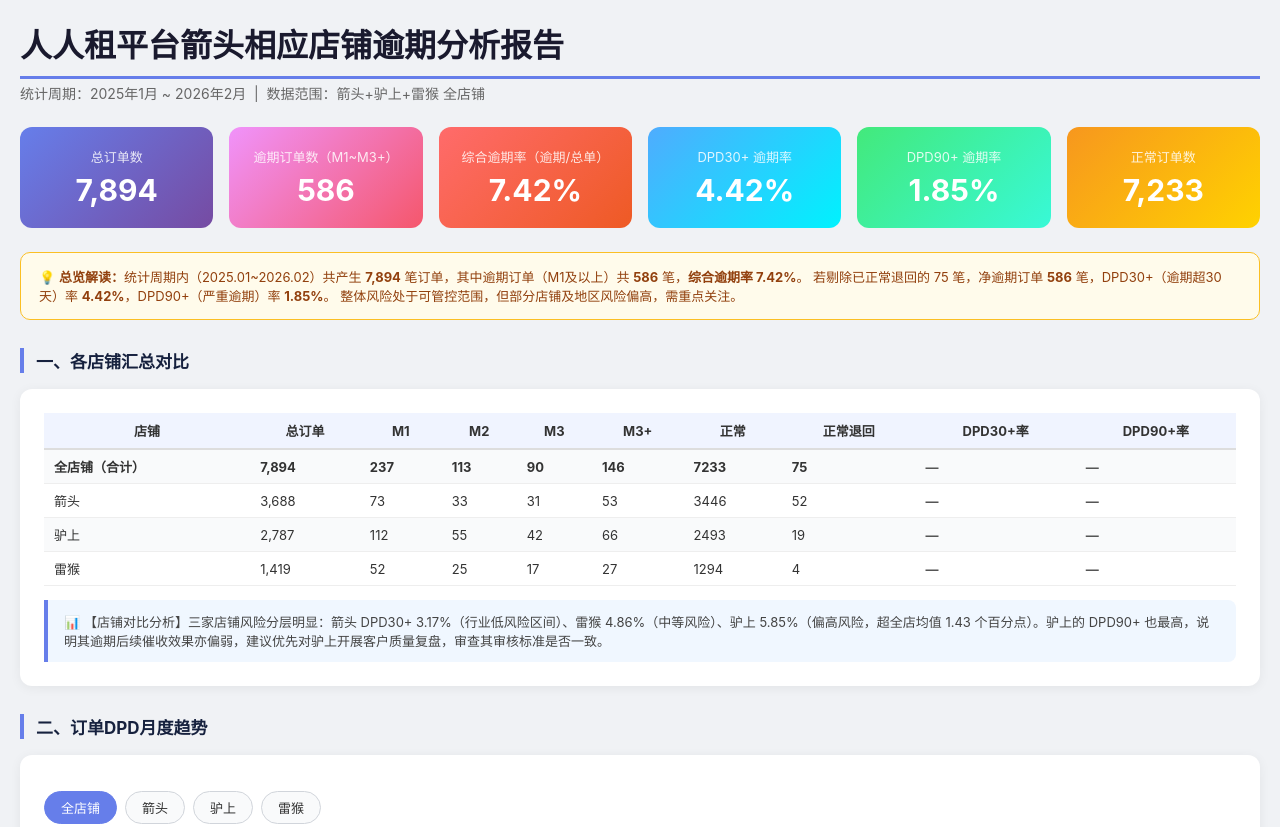
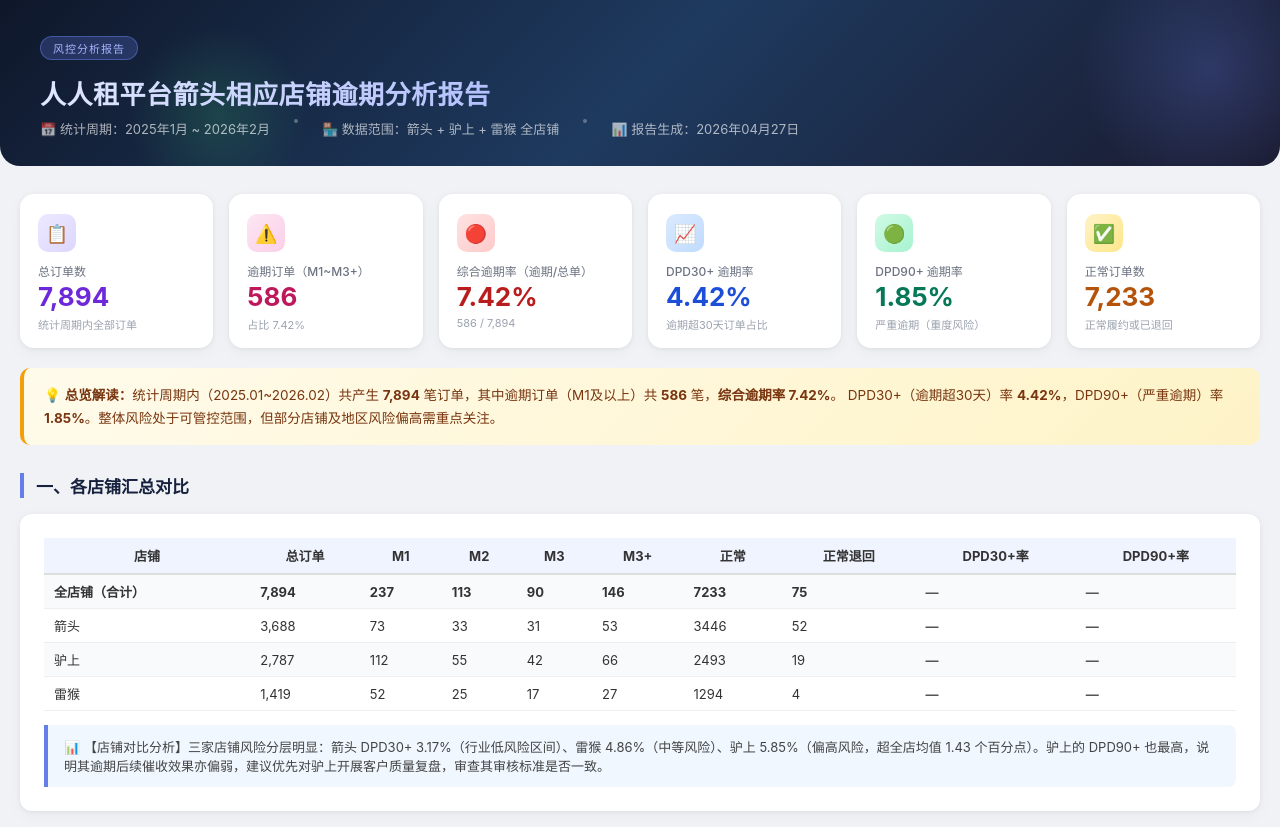
Before and after one commit to wuchen279/renrenting-overdue-report, a plain HTML site: page report-2025-04.html in a window 1280 px wide. Shown: the top 827 px of the page. Drawn offline with nearby package versions, Linux system fonts and the light colour scheme.

Commit message:
美化首页顶部区域（hero banner + KPI卡片升级）

```diff
--- a/report-2025-04.html
+++ b/report-2025-04.html
@@ -8,57 +8,143 @@
 <style>
   * { margin:0; padding:0; box-sizing:border-box; }
   body { font-family:-apple-system,BlinkMacSystemFont,"Segoe UI","PingFang SC","Hiragino Sans GB",Arial,sans-serif; background:#f0f2f5; color:#333; }
-  .page { max-width:1300px; margin:0 auto; padding:20px; }
-  h1 { color:#1a1a2e; border-bottom:3px solid #667eea; padding-bottom:10px; margin-bottom:4px; }
-  .subtitle { color:#666; font-size:14px; margin-bottom:20px; }
+  .page { max-width:1300px; margin:0 auto; padding:0 20px 20px; }
+
+  /* ===== Hero Header ===== */
+  .hero {
+    background: linear-gradient(135deg, #0f172a 0%, #1e3a5f 50%, #1a1a2e 100%);
+    color:#fff; padding:36px 40px 28px; margin:0 -20px 28px;
+    border-radius:0 0 20px 20px; position:relative; overflow:hidden;
+  }
+  .hero::before {
+    content:''; position:absolute; top:-60px; right:-60px;
+    width:260px; height:260px; border-radius:50%;
+    background:radial-gradient(circle, rgba(102,126,234,0.25), transparent 70%);
+  }
+  .hero::after {
+    content:''; position:absolute; bottom:-40px; left:10%;
+    width:180px; height:180px; border-radius:50%;
+    background:radial-gradient(circle, rgba(67,233,123,0.15), transparent 70%);
+  }
+  .hero-badge {
+    display:inline-block; background:rgba(102,126,234,0.25); border:1px solid rgba(102,126,234,0.5);
+    color:#a5b4fc; font-size:11px; padding:3px 12px; border-radius:20px; letter-spacing:1px; margin-bottom:14px;
+  }
+  .hero h1 {
+    font-size:26px; font-weight:700; margin:0 0 8px; letter-spacing:0.5px;
+    background:linear-gradient(90deg,#e0e7ff,#a5b4fc,#67e8f9); -webkit-background-clip:text;
+    -webkit-text-fill-color:transparent; background-clip:text; position:relative; z-index:1;
+  }
+  .hero-meta {
+    display:flex; gap:24px; flex-wrap:wrap; font-size:13px; color:rgba(255,255,255,0.65); position:relative; z-index:1;
+  }
+  .hero-meta span { display:flex; align-items:center; gap:5px; }
+  .hero-meta .dot { width:4px; height:4px; border-radius:50%; background:rgba(255,255,255,0.3); display:inline-block; }
+
+  /* ===== KPI Cards ===== */
+  .kpi-grid { display:grid; grid-template-columns:repeat(auto-fit,minmax(170px,1fr)); gap:16px; margin:0 0 20px; }
+  .kpi-card {
+    background:#fff; border-radius:14px; padding:20px 18px 16px; position:relative; overflow:hidden;
+    box-shadow:0 1px 4px rgba(0,0,0,0.06), 0 4px 16px rgba(0,0,0,0.04);
+    transition:transform 0.2s, box-shadow 0.2s;
+  }
+  .kpi-card:hover { transform:translateY(-2px); box-shadow:0 4px 20px rgba(0,0,0,0.1); }
+  .kpi-card .kpi-icon {
+    width:38px; height:38px; border-radius:10px; display:flex; align-items:center; justify-content:center;
+    font-size:18px; margin-bottom:10px;
+  }
+  .kpi-card .kpi-label { font-size:12px; color:#6b7280; margin-bottom:4px; font-weight:500; }
+  .kpi-card .kpi-value { font-size:26px; font-weight:700; line-height:1.1; }
+  .kpi-card .kpi-sub { font-size:11px; color:#9ca3af; margin-top:4px; }
+
+  /* KPI color variants */
+  .kpi-purple .kpi-icon { background:linear-gradient(135deg,#ede9fe,#ddd6fe); color:#7c3aed; }
+  .kpi-purple .kpi-value { color:#6d28d9; }
+  .kpi-pink .kpi-icon { background:linear-gradient(135deg,#fce7f3,#fbcfe8); color:#db2777; }
+  .kpi-pink .kpi-value { color:#be185d; }
+  .kpi-red .kpi-icon { background:linear-gradient(135deg,#fee2e2,#fecaca); color:#dc2626; }
+  .kpi-red .kpi-value { color:#b91c1c; }
+  .kpi-blue .kpi-icon { background:linear-gradient(135deg,#dbeafe,#bfdbfe); color:#2563eb; }
+  .kpi-blue .kpi-value { color:#1d4ed8; }
+  .kpi-green .kpi-icon { background:linear-gradient(135deg,#d1fae5,#a7f3d0); color:#059669; }
+  .kpi-green .kpi-value { color:#047857; }
+  .kpi-amber .kpi-icon { background:linear-gradient(135deg,#fef3c7,#fde68a); color:#d97706; }
+  .kpi-amber .kpi-value { color:#b45309; }
+
   h2 { color:#16213e; margin:28px 0 12px; border-left:4px solid #667eea; padding-left:12px; font-size:17px; }
   h3 { color:#1e3a5f; margin:18px 0 8px; font-size:14px; padding-left:8px; border-left:3px solid #93c5fd; }
-  .card { background:#fff; border-radius:12px; padding:24px; margin:16px 0; box-shadow:0 2px 12px rgba(0,0,0,0.06); }
+  .card { background:#fff; border-radius:12px; padding:24px; margin:16px 0; box-shadow:0 1px 4px rgba(0,0,0,0.06), 0 4px 16px rgba(0,0,0,0.04); }
   table { width:100%; border-collapse:collapse; }
   .footer { text-align:center; color:#999; font-size:12px; margin:40px 0 20px; }
   .tabs { display:flex; gap:8px; margin:12px 0; flex-wrap:wrap; }
-  .tab { padding:6px 16px; border-radius:20px; border:1px solid #d1d5db; cursor:pointer; font-size:13px; background:#f9fafb; }
+  .tab { padding:6px 16px; border-radius:20px; border:1px solid #d1d5db; cursor:pointer; font-size:13px; background:#f9fafb; transition:all 0.2s; }
+  .tab:hover { background:#e8eaed; }
   .tab.active { background:#667eea; color:#fff; border-color:#667eea; }
   .tab-content { display:none; }
   .tab-content.active { display:block; }
-  @media(max-width:700px){ h2{font-size:15px;} .card{padding:14px;} }
+  .insight-box { background:#f8fafc; border-left:4px solid #667eea; padding:12px 16px; margin:12px 0; border-radius:0 8px 8px 0; font-size:13px; color:#334155; line-height:1.7; }
+  @media(max-width:700px){
+    .hero { padding:24px 16px 20px; }
+    .hero h1 { font-size:18px; }
+    .kpi-grid { grid-template-columns:repeat(2,1fr); }
+    .card { padding:14px; }
+  }
 </style>
 </head>
 <body>
 <div class="page">
-  <h1>人人租平台箭头相应店铺逾期分析报告</h1>
-  <div class="subtitle">统计周期：2025年1月 ~ 2026年2月 &nbsp;|&nbsp; 数据范围：箭头+驴上+雷猴 全店铺</div>
+  <!-- Hero Header -->
+  <div class="hero">
+    <div class="hero-badge">风控分析报告</div>
+    <h1>人人租平台箭头相应店铺逾期分析报告</h1>
+    <div class="hero-meta">
+      <span>📅 统计周期：2025年1月 ~ 2026年2月</span><span class="dot"></span>
+      <span>🏪 数据范围：箭头 + 驴上 + 雷猴 全店铺</span><span class="dot"></span>
+      <span>📊 报告生成：2026年04月27日</span>
+    </div>
+  </div>
 
-  <div style="display:grid;grid-template-columns:repeat(auto-fit,minmax(170px,1fr));gap:16px;margin:24px 0;">
-  <div style="background:linear-gradient(135deg,#667eea,#764ba2);color:#fff;padding:20px;border-radius:12px;text-align:center;">
-    <div style="font-size:13px;opacity:0.85;">总订单数</div>
-    <div style="font-size:30px;font-weight:700;margin-top:6px;">7,894</div>
+  <div class="kpi-grid">
+  <div class="kpi-card kpi-purple">
+    <div class="kpi-icon">📋</div>
+    <div class="kpi-label">总订单数</div>
+    <div class="kpi-value">7,894</div>
+    <div class="kpi-sub">统计周期内全部订单</div>
   </div>
-  <div style="background:linear-gradient(135deg,#f093fb,#f5576c);color:#fff;padding:20px;border-radius:12px;text-align:center;">
-    <div style="font-size:13px;opacity:0.85;">逾期订单数（M1~M3+）</div>
-    <div style="font-size:30px;font-weight:700;margin-top:6px;">586</div>
+  <div class="kpi-card kpi-pink">
+    <div class="kpi-icon">⚠️</div>
+    <div class="kpi-label">逾期订单（M1~M3+）</div>
+    <div class="kpi-value">586</div>
+    <div class="kpi-sub">占比 7.42%</div>
   </div>
-  <div style="background:linear-gradient(135deg,#ff6b6b,#ee5a24);color:#fff;padding:20px;border-radius:12px;text-align:center;">
-    <div style="font-size:13px;opacity:0.85;">综合逾期率（逾期/总单）</div>
-    <div style="font-size:30px;font-weight:700;margin-top:6px;">7.42%</div>
+  <div class="kpi-card kpi-red">
+    <div class="kpi-icon">🔴</div>
+    <div class="kpi-label">综合逾期率（逾期/总单）</div>
+    <div class="kpi-value">7.42%</div>
+    <div class="kpi-sub">586 / 7,894</div>
   </div>
-  <div style="background:linear-gradient(135deg,#4facfe,#00f2fe);color:#fff;padding:20px;border-radius:12px;text-align:center;">
-    <div style="font-size:13px;opacity:0.85;">DPD30+ 逾期率</div>
-    <div style="font-size:30px;font-weight:700;margin-top:6px;">4.42%</div>
+  <div class="kpi-card kpi-blue">
+    <div class="kpi-icon">📈</div>
+    <div class="kpi-label">DPD30+ 逾期率</div>
+    <div class="kpi-value">4.42%</div>
+    <div class="kpi-sub">逾期超30天订单占比</div>
   </div>
-  <div style="background:linear-gradient(135deg,#43e97b,#38f9d7);color:#fff;padding:20px;border-radius:12px;text-align:center;">
-    <div style="font-size:13px;opacity:0.85;">DPD90+ 逾期率</div>
-    <div style="font-size:30px;font-weight:700;margin-top:6px;">1.85%</div>
+  <div class="kpi-card kpi-green">
+    <div class="kpi-icon">🟢</div>
+    <div class="kpi-label">DPD90+ 逾期率</div>
+    <div class="kpi-value">1.85%</div>
+    <div class="kpi-sub">严重逾期（重度风险）</div>
   </div>
-  <div style="background:linear-gradient(135deg,#f7971e,#ffd200);color:#fff;padding:20px;border-radius:12px;text-align:center;">
-    <div style="font-size:13px;opacity:0.85;">正常订单数</div>
-    <div style="font-size:30px;font-weight:700;margin-top:6px;">7,233</div>
+  <div class="kpi-card kpi-amber">
+    <div class="kpi-icon">✅</div>
+    <div class="kpi-label">正常订单数</div>
+    <div class="kpi-value">7,233</div>
+    <div class="kpi-sub">正常履约或已退回</div>
   </div>
 </div>
-<div style="background:#fffbeb;border:1px solid #fbbf24;border-radius:10px;padding:14px 18px;margin:0 0 8px;font-size:13px;color:#92400e;">
+<div class="insight-box" style="background:linear-gradient(135deg,#fffbeb,#fef3c7);border-left-color:#f59e0b;border-radius:10px;padding:16px 20px;margin:0 0 8px;font-size:13.5px;color:#78350f;">
   💡 <strong>总览解读：</strong>统计周期内（2025.01~2026.02）共产生 <strong>7,894</strong> 笔订单，其中逾期订单（M1及以上）共 <strong>586</strong> 笔，<strong>综合逾期率 7.42%</strong>。
-  若剔除已正常退回的 75 笔，净逾期订单 <strong>586</strong> 笔，DPD30+（逾期超30天）率 <strong>4.42%</strong>，DPD90+（严重逾期）率 <strong>1.85%</strong>。
-  整体风险处于可管控范围，但部分店铺及地区风险偏高，需重点关注。
+  DPD30+（逾期超30天）率 <strong>4.42%</strong>，DPD90+（严重逾期）率 <strong>1.85%</strong>。整体风险处于可管控范围，但部分店铺及地区风险偏高需重点关注。
 </div>
 
   <h2 style="color:#16213e;margin:28px 0 12px;border-left:4px solid #667eea;padding-left:12px;font-size:17px;">一、各店铺汇总对比</h2>
```
